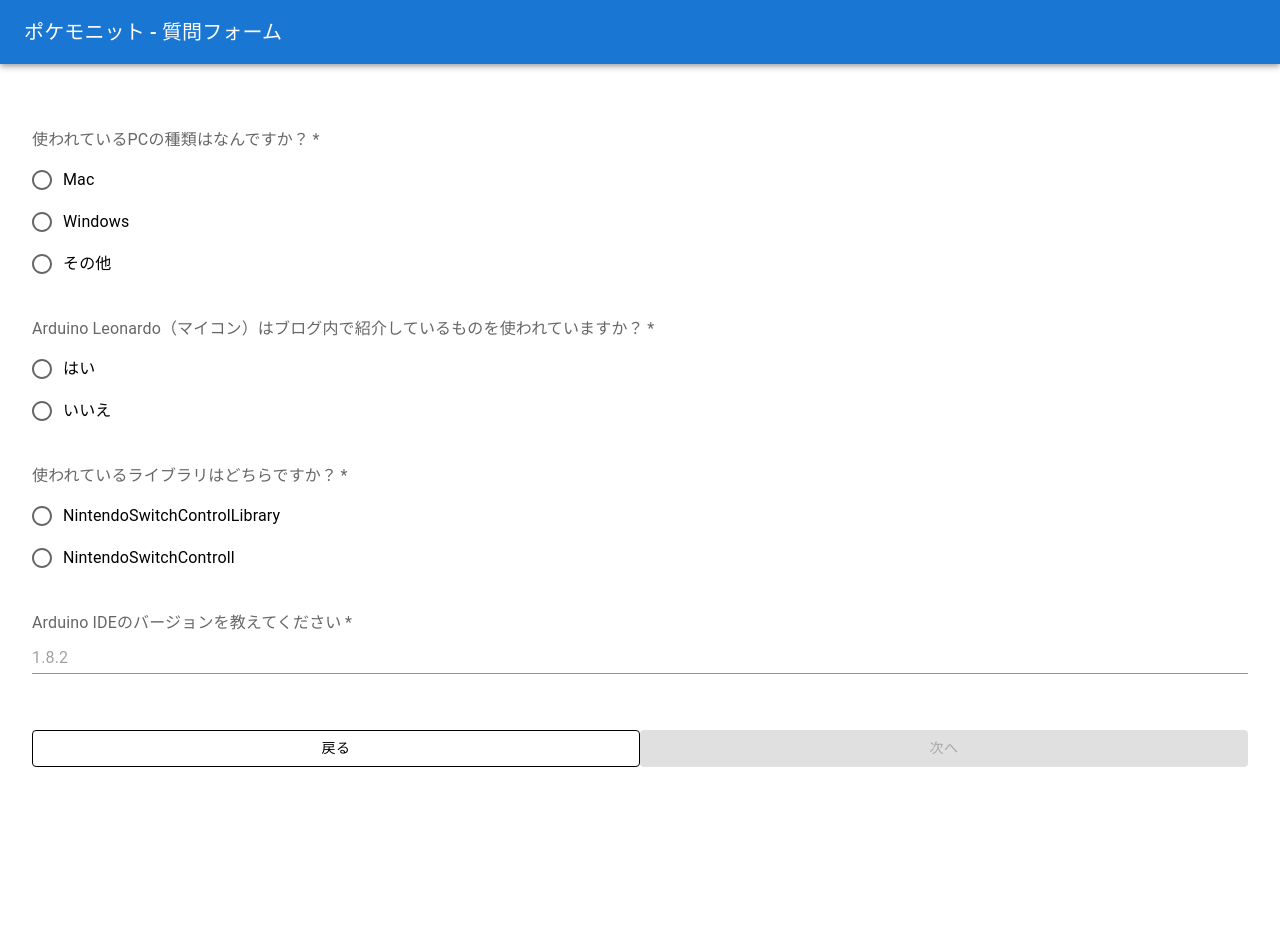
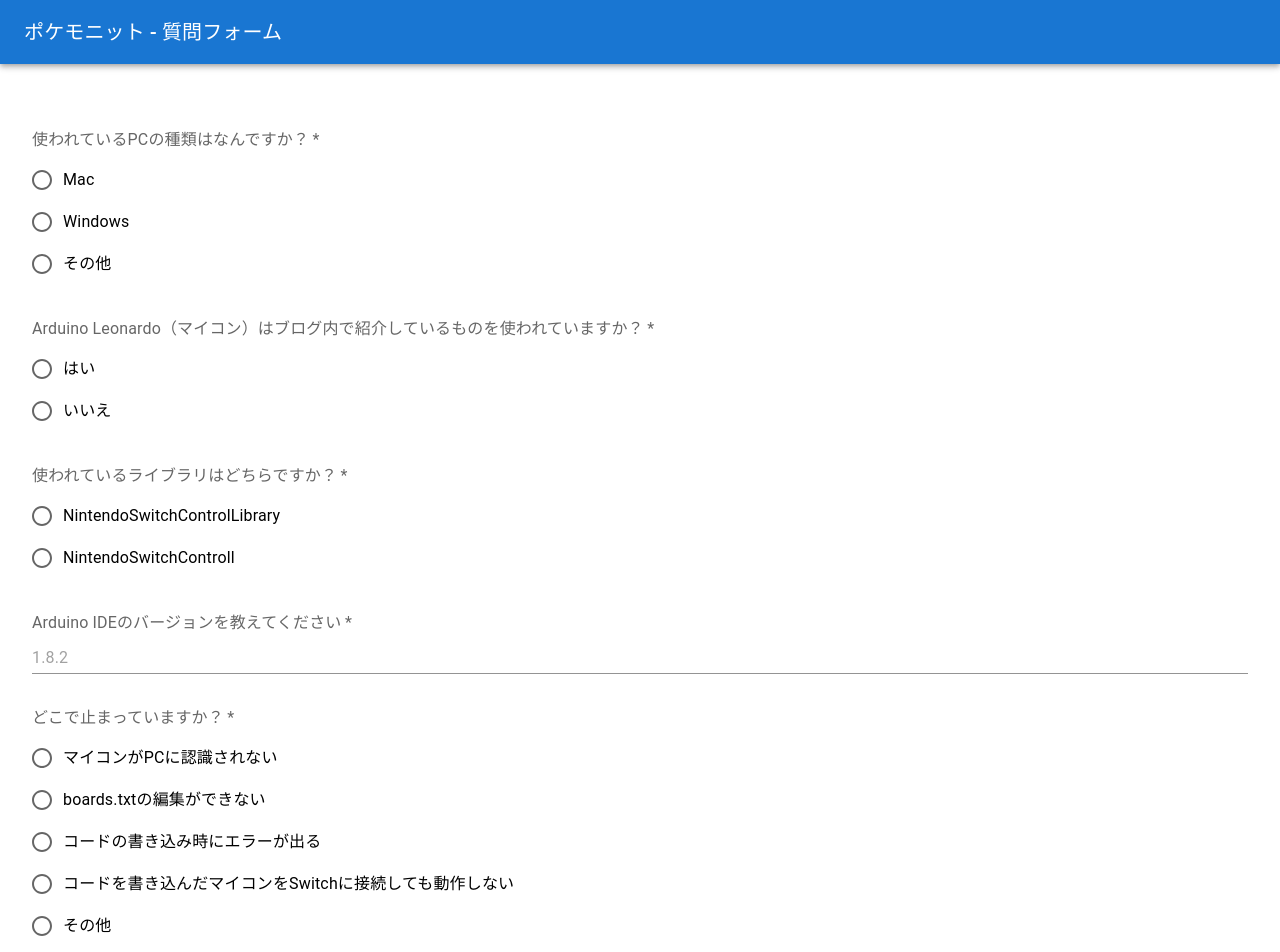
Before and after one commit to lefmarna/contact.pokemonit, a Next.js app: page /setup in a window 1280 px wide. Shown: the top 952 px of the page. Before the commit the page ends 831 px from the top, so only its background shows below. Built offline with nearby package versions, Linux system fonts and the light colour scheme.

Commit message:
feat: どこで止まっているかの問いを追加

```diff
--- a/pages/setup/index.tsx
+++ b/pages/setup/index.tsx
@@ -52,12 +52,32 @@
   }
   const versionRegexp = /^\d{1,2}.\d{1,2}.\d{1,3}$/
 
+  // どこで止まっていますか？
+  const whereStopTitle = 'どこで止まっていますか？'
+  const whereStopItems = [
+    { value: 'micon', label: 'マイコンがPCに認識されない' },
+    { value: 'boards', label: 'boards.txtの編集ができない' },
+    { value: 'error', label: 'コードの書き込み時にエラーが出る' },
+    { value: 'noWork', label: 'コードを書き込んだマイコンをSwitchに接続しても動作しない' },
+    { value: 'other', label: 'その他' },
+  ]
+  const [whereStopValue, setWhereStopValue] = useState('')
+  const onWhereStopValue = (e: ChangeEvent<HTMLInputElement>) => {
+    setWhereStopValue(e.target.value)
+  }
+  const [whereStopTextfield, setWhereStopTextfield] = useState('')
+  const onChangeWhereStopTextfield = (e: ChangeEvent<HTMLInputElement>) => {
+    setWhereStopTextfield(e.target.value)
+  }
+
   const disabled =
     computerValue === '' ||
     (computerValue === 'other' && computerTextfield === '') ||
     miconValue === '' ||
     libraryValue === '' ||
-    !versionRegexp.test(arduinoValue)
+    !versionRegexp.test(arduinoValue) ||
+    whereStopValue === '' ||
+    (whereStopValue === 'other' && whereStopTextfield === '')
   const router = useRouter()
   const onClickRouterBack = () => {
     router.back()
@@ -77,7 +97,6 @@
               variant='standard'
               value={computerTextfield}
               onChange={onChangeComputerTextfield}
-              sx={{ mt: 1 }}
             />
           )}
         </RadioForm>
@@ -95,6 +114,16 @@
             sx={{ mt: 1 }}
           />
         </FormControl>
+        <RadioForm formLabel={whereStopTitle} items={whereStopItems} handleChange={onWhereStopValue}>
+          {whereStopValue === 'other' && (
+            <TextField
+              label='どこで止まっているのかを詳細に記載してください'
+              variant='standard'
+              value={whereStopTextfield}
+              onChange={onChangeWhereStopTextfield}
+            />
+          )}
+        </RadioForm>
         <Box sx={{ display: 'flex', justifyContent: 'space-around', alignItems: 'center', width: 1, mt: 3 }}>
           <RouterButton onClick={onClickRouterBack} variant='outlined' color='inherit'>
             戻る
```
